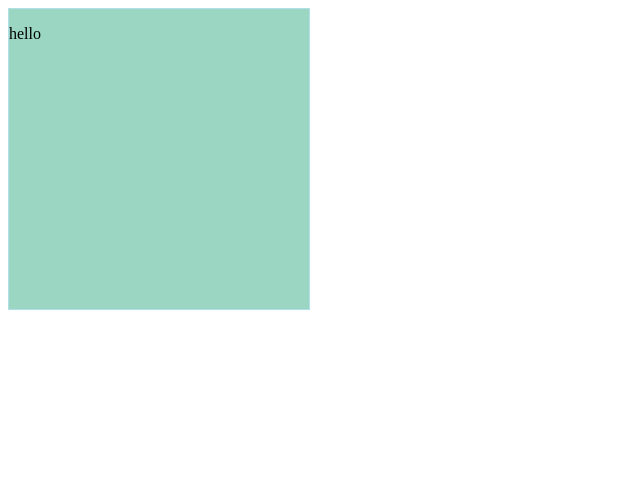
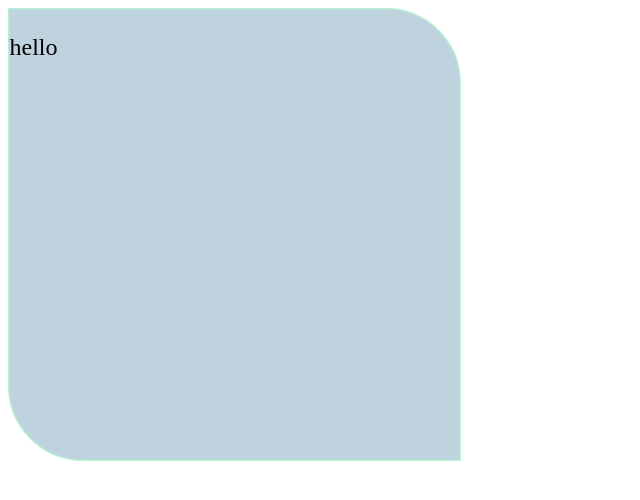
Before and after one commit to 1114211042-ai/001, a plain HTML site: page index.html in a window 1280 px wide. Shown: the whole page, without its empty margins (0-640 px from the left). Drawn offline with Linux system fonts and the light colour scheme.

Commit message:
Update index.html

```diff
--- a/index.html
+++ b/index.html
@@ -11,16 +11,38 @@
     height: 300px;
     width:  300px;
     background-color: rgb(154, 214, 194);
-    border: thin solid powderblue;
+    border: thin solid rgb(180, 162, 248);
 }
 
 @media screen and (min-width:720px) {
+
+    #main{
+        background-color: rgb(154, 163, 247);
+        border: thin solid rgb(238, 107, 140);
+        border-radius: 30px;
+        transform:scale(1.1);
+        transform-origin: 0 0;
+    }
+
 }
 
 
 
 @media screen and (min-width:1040px) {
+
+    #main{
+        background-color: rgb(191, 211, 223);
+        border: thin solid rgb(182, 238, 210);
+        border-radius: 0 50px;
+        transform:scale(1.5);
+        transform-origin: 0 0;
+
+    }
+
 }
+
+
+
 </style>
 
 </head>
```
